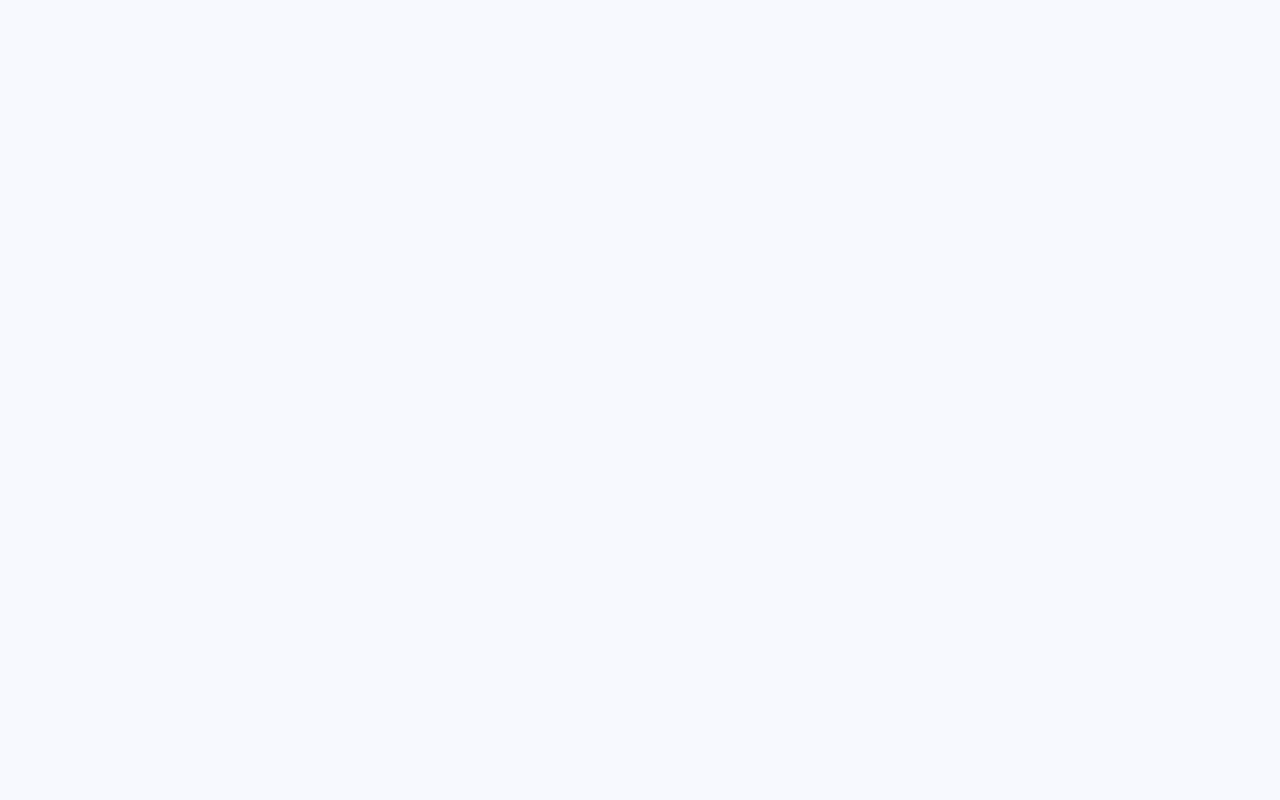
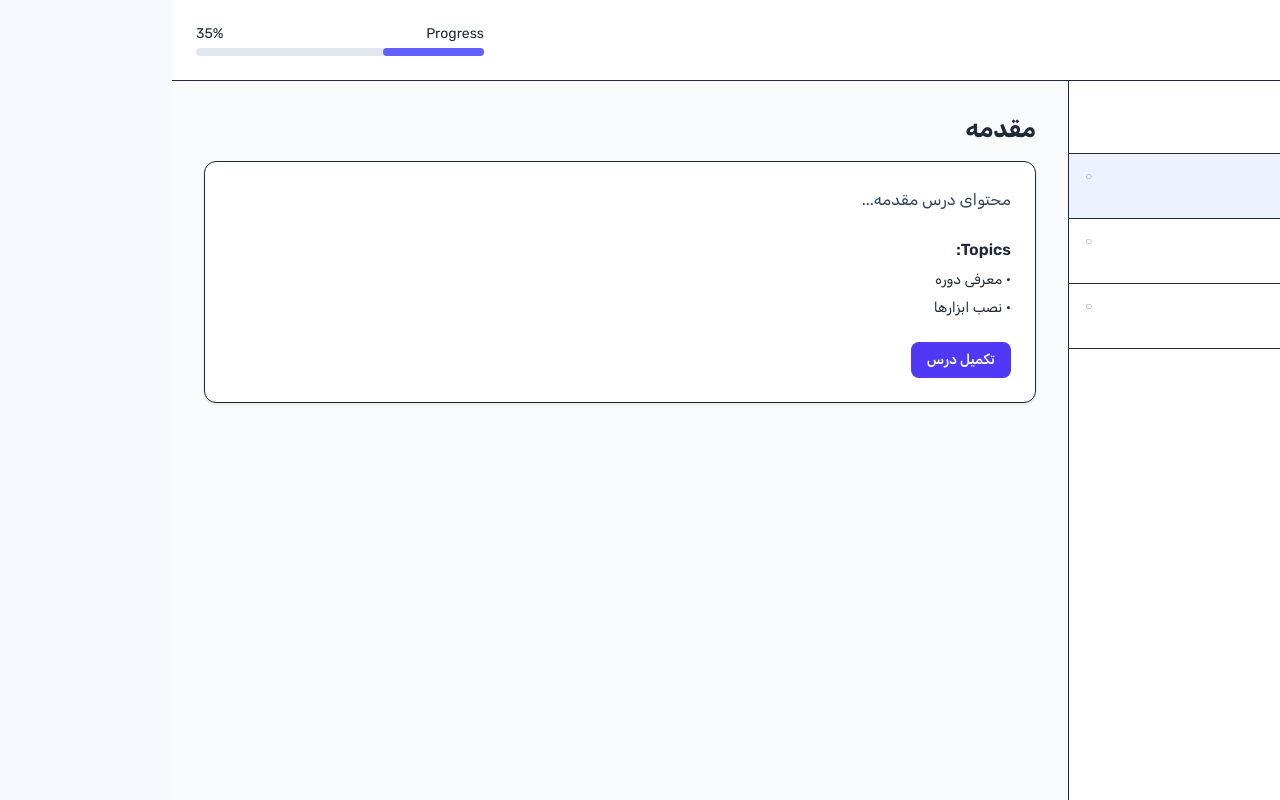
Before and after one commit to developack/lingoland, a React (Vite) app in the folder frontend/: page /lesson/1 in a window 1280 px wide. Before the commit this address had no page. Built offline with nearby package versions, Linux system fonts and the light colour scheme.

Commit message:
complete comment create and add lesson detail template

```diff
--- a/frontend/src/App.jsx
+++ b/frontend/src/App.jsx
@@ -1,14 +1,16 @@
 import { Routes, Route } from 'react-router'
-import { HomePage } from "./pages/HomePage.jsx"
-import { LoginPage } from "./pages/LoginPage.jsx"
-import { RegisterPage } from "./pages/RegisterPage.jsx"
-import { CartPage } from "./pages/CartPage.jsx"
-import { CheckoutPage } from "./pages/CheckoutPage.jsx"
-import { ForgotPasswordPage } from "./pages/ForgotPasswordPage.jsx"
-import { ArticlesPage } from "./pages/ArticlesPage.jsx"
-import { CoursesPage } from "./pages/CoursesPage.jsx"
-import { CourseDetailPage } from "./pages/CourseDetailPage.jsx"
-import { DictionaryPage } from "./pages/DictionaryPage.jsx"
+import { HomePage } from "./pages/HomePage"
+import { LoginPage } from "./pages/LoginPage"
+import { RegisterPage } from "./pages/RegisterPage"
+import { CartPage } from "./pages/CartPage"
+import { CheckoutPage } from "./pages/CheckoutPage"
+import { ForgotPasswordPage } from "./pages/ForgotPasswordPage"
+import { ArticlesPage } from "./pages/ArticlesPage"
+import { CoursesPage } from "./pages/CoursesPage"
+import { CourseDetailPage } from "./pages/CourseDetailPage"
+import { LessonDetailPage } from "./pages/LessonDetailPage"
+import { TopicDetailPage } from "./pages/TopicDetailPage"
+import { DictionaryPage } from "./pages/DictionaryPage"
 import './App.css'
 
 
@@ -24,6 +26,8 @@ function App() {
             <Route path="articles" element={<ArticlesPage />} />
             <Route path="courses" element={<CoursesPage />} />
             <Route path="/course/:slug" element={<CourseDetailPage />} />
+            <Route path="/lesson/:slug" element={<LessonDetailPage />} />
+            <Route path="/topic/:slug" element={<TopicDetailPage />} />
             <Route path="dictionary" element={<DictionaryPage />} />
         </Routes>
     )
--- a/frontend/src/components/Comments/Comments.jsx
+++ b/frontend/src/components/Comments/Comments.jsx
@@ -2,13 +2,13 @@ import { CommentForm } from './CommentForm'
 import { CommentsList } from './CommentsList'
 
 
-export function Comments({ authToken, comments, setComments }) {
+export function Comments({ authToken, comments, setComments, slug, type }) {
     return (
         <div>
             <h2 className="text-xl font-bold text-gray-800 mb-4 border-b-2 border-blue-500 pb-2 inline-block">
                 📖 دیدگاه‌های دوره
             </h2>
-            <CommentForm authToken={authToken} setComments={setComments} />
+            <CommentForm authToken={authToken} setComments={setComments} slug={slug} type={type} />
             <CommentsList comments={comments} />
         </div>
     )
--- a/frontend/src/components/CourseDetail/TopicItem.jsx
+++ b/frontend/src/components/CourseDetail/TopicItem.jsx
@@ -6,13 +6,18 @@ export function TopicItem({ topic, is_enrolled }) {
         <span className="font-medium text-sm">{topic.title}</span>
     )
 
-    return is_enrolled ? (
-        <Link to={`/topic/${topic.slug}`} className="flex flex-col gap-2">
-            {topicItem}
-        </Link>
-    ) : (
+    return (
         <div className="flex flex-col gap-2">
-            {topicItem}
+             {topicItem}
         </div>
     )
+    // return is_enrolled ? (
+    //     <Link to={`/topic/${topic.slug}`} className="flex flex-col gap-2">
+    //         {topicItem}
+    //     </Link>
+    // ) : (
+    //     <div className="flex flex-col gap-2">
+    //         {topicItem}
+    //     </div>
+    // )
 }
--- a/frontend/src/pages/CourseDetailPage.jsx
+++ b/frontend/src/pages/CourseDetailPage.jsx
@@ -130,7 +130,7 @@ export function CourseDetailPage() {
                         </div>
 
                         <LessonsList lessons={course.lessons} is_enrolled={course.is_enrolled} />
-                        <Comments comments={comments} setComments={setComments} authToken={authToken} />
+                        <Comments comments={comments} setComments={setComments} authToken={authToken} slug={course.slug} type='Course' />
                     </div>
                 </div>
                 <aside className="bg-white rounded-xl p-5 sticky top-[110px]">
--- /dev/null
+++ b/frontend/src/pages/LessonDetailPage.jsx
@@ -0,0 +1,170 @@
+import { Link } from "react-router"
+import {useState} from "react"
+
+
+
+export function LessonDetailPage() {
+    const [activeLessonId, setActiveLessonId] = useState(1);
+    const [completedLessons, setCompletedLessons] = useState([]);
+
+    const user = {
+        name: "Ali",
+        progress: 35,
+    };
+
+    const lessons = [
+        {
+            id: 1,
+            title: "مقدمه",
+            content: "محتوای درس مقدمه...",
+            topics: ["معرفی دوره", "نصب ابزارها"],
+        },
+        {
+            id: 2,
+            title: "React Basics",
+            content: "محتوای React...",
+            topics: ["JSX", "Props", "State"],
+        },
+        {
+            id: 3,
+            title: "Advanced",
+            content: "محتوای پیشرفته...",
+            topics: ["Hooks", "Performance"],
+        },
+    ];
+
+    const activeLesson = lessons.find(l => l.id === activeLessonId);
+
+    const toggleComplete = (id) => {
+        setCompletedLessons(prev =>
+            prev.includes(id)
+                ? prev.filter(x => x !== id)
+                : [...prev, id]
+        );
+    };
+
+    return (
+        <div className="min-h-screen bg-slate-50 flex flex-col">
+
+            {/* HEADER */}
+            <header className="flex items-center justify-between border-b bg-white px-6 py-4">
+                <div>
+                    <h1 className="text-lg font-bold">Course Player</h1>
+                    <p className="text-sm text-slate-500">
+                        Welcome {user.name}
+                    </p>
+                </div>
+
+                <div className="w-72">
+                    <div className="mb-1 flex justify-between text-sm">
+                        <span>Progress</span>
+                        <span>{user.progress}%</span>
+                    </div>
+
+                    <div className="h-2 w-full rounded-full bg-slate-200">
+                        <div
+                            className="h-2 rounded-full bg-indigo-500"
+                            style={{ width: `${user.progress}%` }}
+                        />
+                    </div>
+                </div>
+            </header>
+
+            {/* BODY */}
+            <div className="flex flex-1 overflow-hidden">
+
+                {/* SIDEBAR (RIGHT) */}
+                <aside className="w-96 border-l bg-white overflow-y-auto">
+
+                    <div className="border-b p-4">
+                        <h3 className="font-bold">Course Lessons</h3>
+                        <p className="text-xs text-slate-500">
+                            {completedLessons.length} / {lessons.length} completed
+                        </p>
+                    </div>
+
+                    <div>
+                        {lessons.map((lesson) => {
+                            const isActive = lesson.id === activeLessonId;
+                            const isDone = completedLessons.includes(lesson.id);
+
+                            return (
+                                <button
+                                    key={lesson.id}
+                                    onClick={() => setActiveLessonId(lesson.id)}
+                                    className={`w-full border-b px-4 py-3 text-right transition ${
+                                        isActive
+                                            ? "bg-indigo-50"
+                                            : "hover:bg-slate-50"
+                                    }`}
+                                >
+                                    <div className="flex items-center justify-between">
+                                        <span className="text-sm font-medium">
+                                            {lesson.title}
+                                        </span>
+
+                                        <span
+                                            className={`text-xs ${
+                                                isDone
+                                                    ? "text-green-500"
+                                                    : "text-slate-400"
+                                            }`}
+                                        >
+                                            {isDone ? "✔" : "○"}
+                                        </span>
+                                    </div>
+
+                                    <p className="text-xs text-slate-400 mt-1">
+                                        {lesson.topics.length} topics
+                                    </p>
+                                </button>
+                            );
+                        })}
+                    </div>
+                </aside>
+
+                {/* CONTENT */}
+                <main className="flex-1 overflow-y-auto p-8 container">
+                    <div className="mx-auto max-w-4xl">
+
+                        <h2 className="mb-4 text-2xl font-bold">
+                            {activeLesson.title}
+                        </h2>
+
+                        <div className="rounded-xl border bg-white p-6 shadow-sm">
+                            <p className="text-slate-700 leading-7">
+                                {activeLesson.content}
+                            </p>
+
+                            <div className="mt-6">
+                                <h3 className="mb-2 font-semibold">
+                                    Topics:
+                                </h3>
+
+                                <ul className="space-y-2 text-sm text-slate-600">
+                                    {activeLesson.topics.map((t) => (
+                                        <li key={t}>• {t}</li>
+                                    ))}
+                                </ul>
+                            </div>
+
+                            {/* COMPLETE BUTTON */}
+                            <button
+                                onClick={() => toggleComplete(activeLesson.id)}
+                                className={`mt-6 rounded-lg px-4 py-2 text-sm font-medium transition ${
+                                    completedLessons.includes(activeLesson.id)
+                                        ? "bg-green-500 text-white"
+                                        : "bg-indigo-600 text-white hover:bg-indigo-700"
+                                }`}
+                            >
+                                {completedLessons.includes(activeLesson.id)
+                                    ? "درس تکمیل شد ✓"
+                                    : "تکمیل درس"}
+                            </button>
+                        </div>
+                    </div>
+                </main>
+            </div>
+        </div>
+    );
+}
--- /dev/null
+++ b/frontend/src/pages/TopicDetailPage.jsx
@@ -0,0 +1,3 @@
+export function TopicDetailPage() {
+
+}
```
Also changed, not shown: frontend/src/components/Comments/CommentForm.jsx (+10 -8 lines), 1 other file (tests, documents, lock files or other folders).
